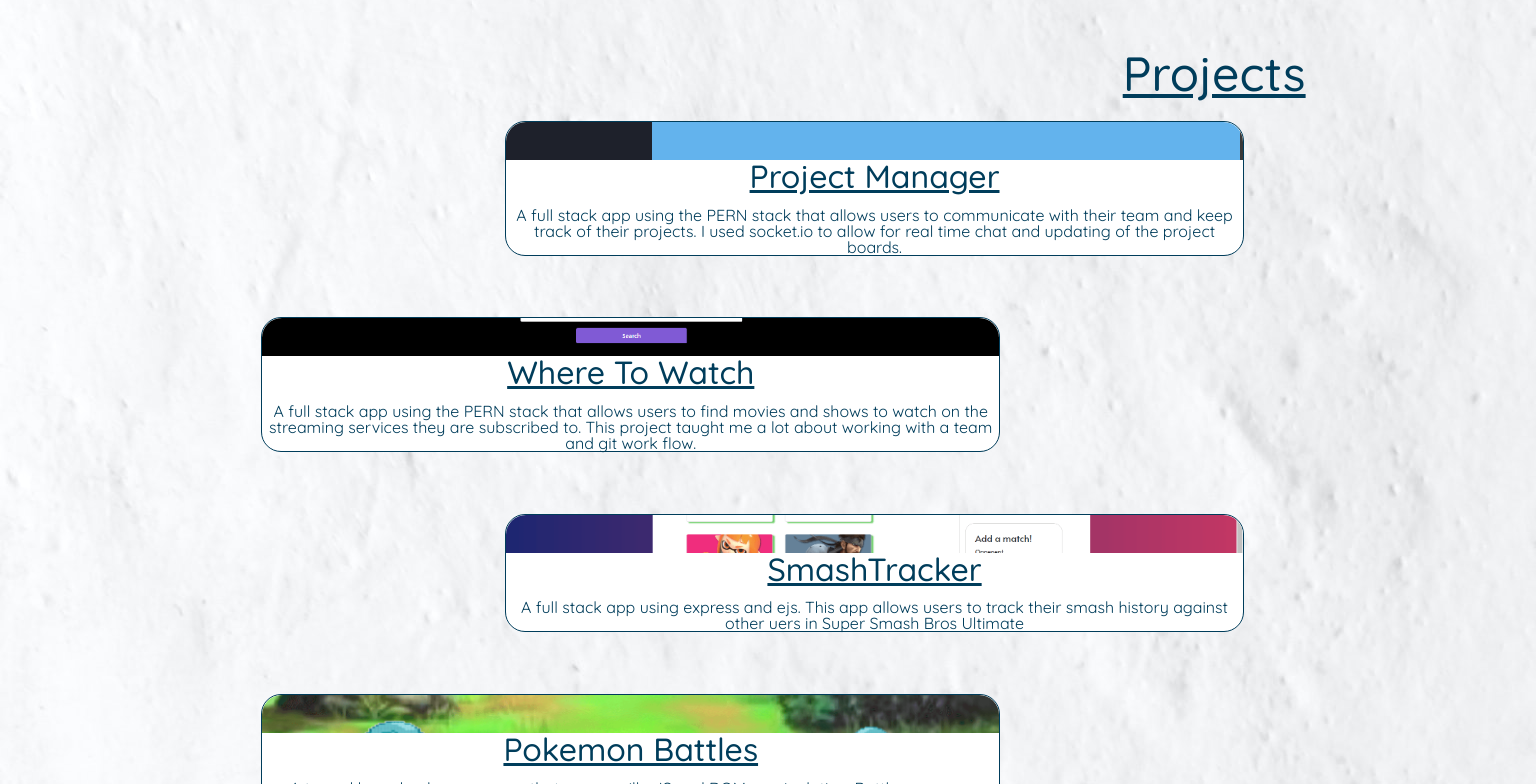
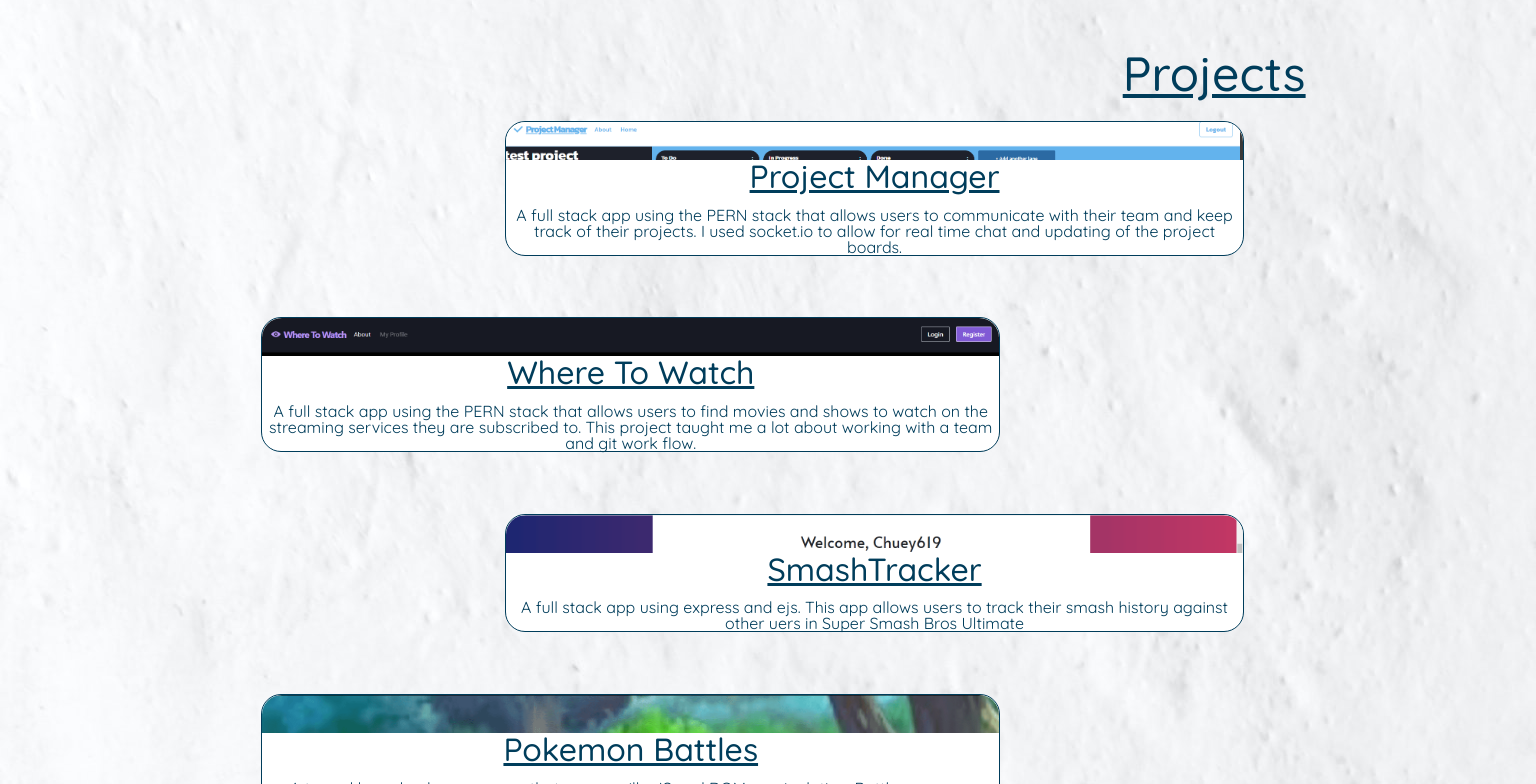
Before and after one commit to chuey619/profolio, a React (Create React App) app: page / in a window 1536 px wide. Shown: the part 680-1464 px from the top of the page. Built offline with nearby package versions, Linux system fonts and the light colour scheme; a web font is replaced by a local one.

Commit message:
last css thing for now

```diff
--- a/src/App.css
+++ b/src/App.css
@@ -304,11 +304,13 @@ h4 {
 @media only screen and (min-width: 1500px) {
   .project-image {
     background-size: cover;
-    background-position: center;
   }
   .project {
     max-width: 60%;
     height: 500px;
+  }
+  .project-image:nth-of-type(4) {
+    background-position: center bottom;
   }
   .project:nth-of-type(odd) {
     margin-right: 5%;
```
